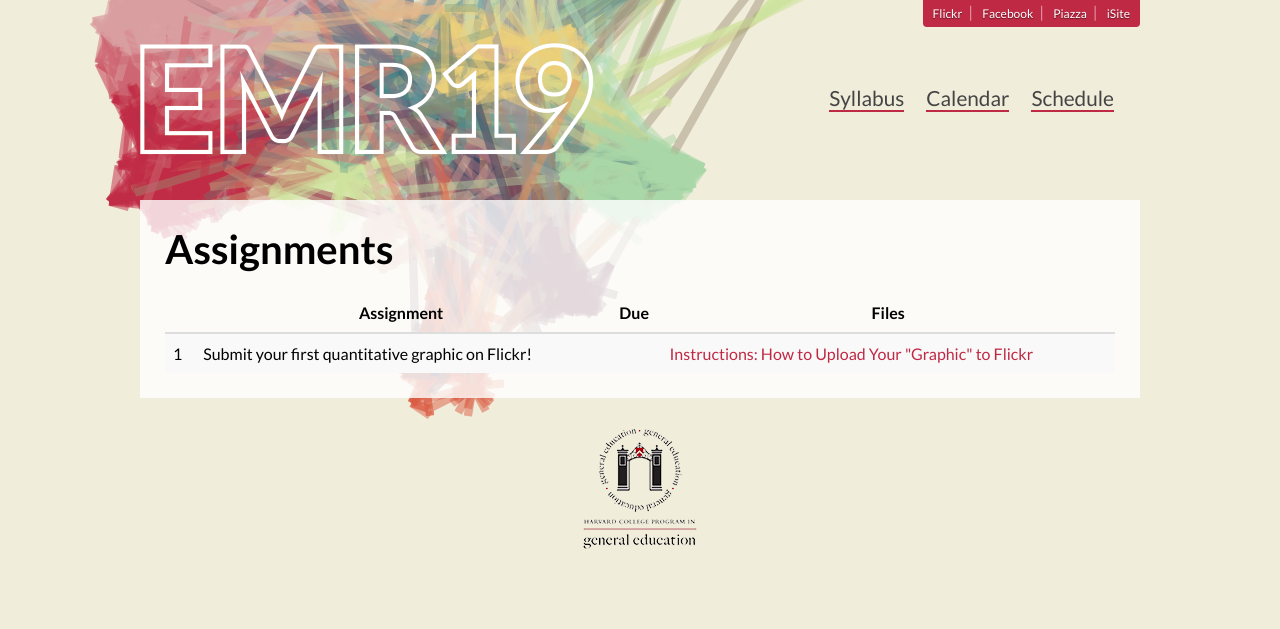
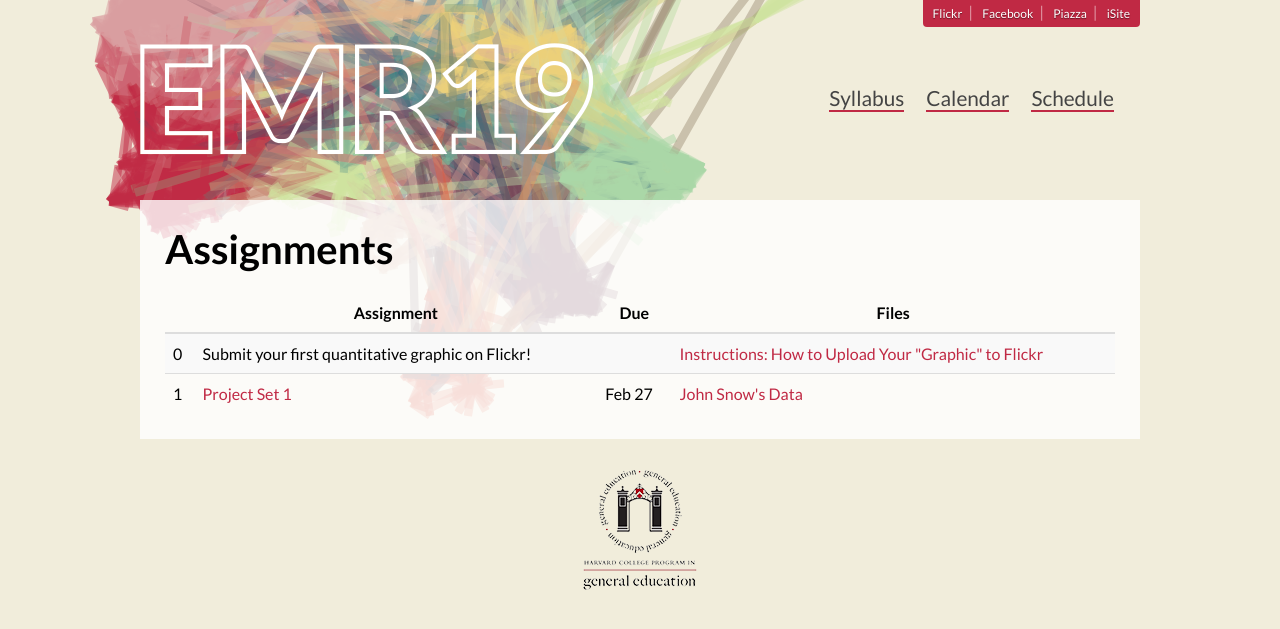
Before and after one commit to emr19/emr19.github.io, a Jekyll site: the page built from assignments/index.html, in a window 1280 px wide. Shown: the top 629 px of the page. Built offline with Jekyll 4.4.1, drawn with Linux system fonts in a browser that asks for light colours; Markdown is read by kramdown in place of the engine named in the settings.

Commit message:
add project set 1
add project set 1 and files therein

```diff
--- a/assignments/index.html
+++ b/assignments/index.html
@@ -16,10 +16,16 @@ title: Assignments
   </thead>
   <tbody>
     <tr>
-      <td>1</td>
+      <td>0</td>
       <td>Submit your first quantitative graphic on Flickr!</td>
       <td></td>
       <td><a href="http://isites.harvard.edu/fs/docs/icb.topic1385552.files/instructions_Flickrgroup.pdf">Instructions: How to Upload Your "Graphic" to Flickr</a></td>
     </tr>
+    <tr>
+      <td>1</td>
+      <td><a href="https://www.dropbox.com/s/x88w5cvv9jh1k9y/projectset1_14.pdf">Project Set 1</a></td>
+      <td>Feb 27</td>
+      <td><a href="https://www.dropbox.com/sh/ix2zznt5mqgnlre/GNBOx18llW">John Snow's Data</a></td>
+    </tr>
   </tbody>
 </table>
```
